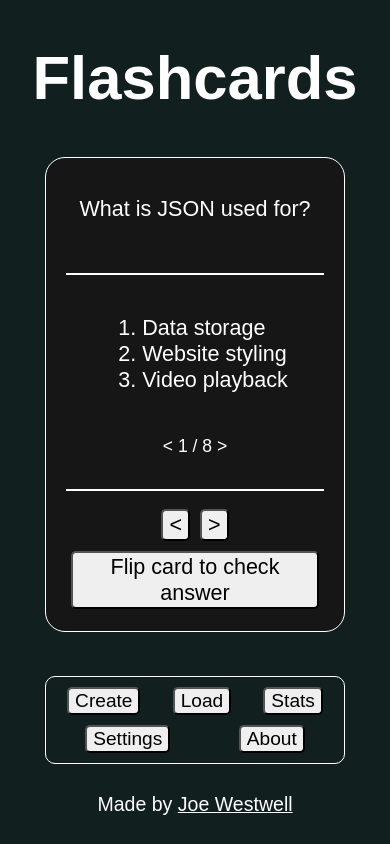
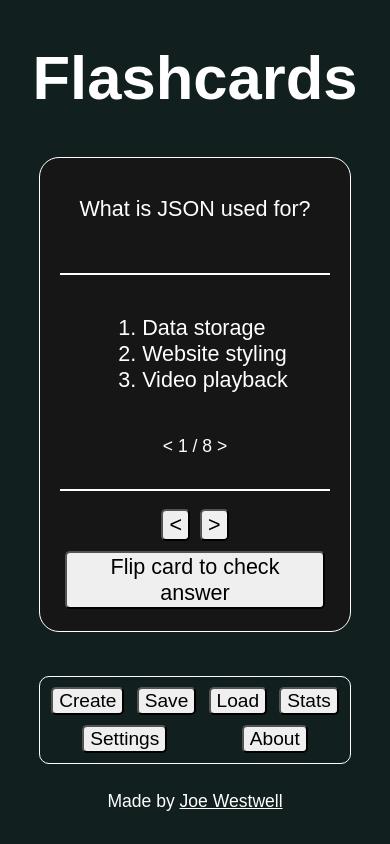
Before and after one commit to J-Wll/flashcards, a React (Vite) app: page / in a window 390 px wide. Shown: the top 844 px of the page. Built offline with nearby package versions, Linux system fonts and the light colour scheme.

Commit message:
Responsive width css queries for flashcard and control bar

```diff
--- a/src/FlashcardHandler.jsx
+++ b/src/FlashcardHandler.jsx
@@ -85,6 +85,7 @@ export default function FlashcardHandler() {
             {/* probably replace them with icons */}
             <div className="control-bar">
                 <ToolTip element={<button className="control-buttons" onClick={createButton}>Create</button>} tooltipText={"Create new flashcards"} />
+                <ToolTip element={<button className="control-buttons">Save</button>} tooltipText={"Save your set of flashcards"} />
                 <ToolTip element={<button className="control-buttons">Load</button>} tooltipText={"Load a set of flashcards"} />
                 <ToolTip element={<button className="control-buttons">Stats</button>} tooltipText={"Your study stats"} />
                 <ToolTip element={<button className="control-buttons">Settings</button>} tooltipText={"Adjust the program"} />
--- a/src/Footer.jsx
+++ b/src/Footer.jsx
@@ -4,7 +4,7 @@ import './css/Utility.css'
 export default function Footer() {
     return (
         <footer>
-            <p className="text-white ft-2">Made by <a className="text-white"href="https://github.com/J-Wll">Joe Westwell</a></p>
+            <p className="text-white ft-1">Made by <a className="text-white"href="https://github.com/J-Wll">Joe Westwell</a></p>
         </footer>
     )
 }
--- a/src/css/Flashcard.css
+++ b/src/css/Flashcard.css
@@ -1,13 +1,16 @@
 .flashcard {
     min-width: 300px;
     width: 50%;
+    max-width: 1500px;
     height: 95%;
     min-height: 475px;
-    max-width: 1500px;
+    box-sizing: border-box;
+
     background-color: rgb(22, 22, 22);
+
     border-radius: 20px;
     border: 1px solid white;
-    box-sizing: border-box;
+
     padding: 20px;
     padding-top: 2vh;
     padding-bottom: 2vh;
@@ -114,6 +117,18 @@
     transition-duration: 0.75s;
     transform: rotateY(0deg);
     /* transform-style: preserve-3d;  */
+}
+
+@media only screen and (max-width: 1200px){
+    .flashcard{
+        width: 65%;
+    }
+}
+
+@media only screen and (max-width: 800px){
+    .flashcard{
+        width: 80%;
+    }
 }
 
 /* 2 fade in classes and keyframes, otherwise the effect wont apply. Prefixes used for browser compatibility */
--- a/src/css/FlashcardHandler.css
+++ b/src/css/FlashcardHandler.css
@@ -13,19 +13,22 @@
 
 .control-bar {
     border: 1px solid white;
+    border-radius: 10px;
+
     display: flex;
     flex-wrap: wrap;
     flex-direction: row;
     align-items: center;
     justify-content: space-around;
-    padding: 5px;
+
     min-width: 300px;
     max-width: 1500px;
+    width: 50%;
+    box-sizing: border-box;
+
+    padding: 5px;
     margin-top: 10px;
     margin-bottom: 10px;
-    width: 50%;
-    border-radius: 10px;
-    box-sizing: border-box;
 }
 
 .control-buttons {
@@ -36,3 +39,15 @@
     /* font-size: calc(14px + 0.4dvw + 0.4dvh); */
     font-size: calc(16px + 0.8dvw);
 }
+
+@media only screen and (max-width: 1200px){
+    .control-bar{
+        width: 65%;
+    }
+}
+
+@media only screen and (max-width: 800px){
+    .control-bar{
+        width: 80%;
+    }
+}
```
